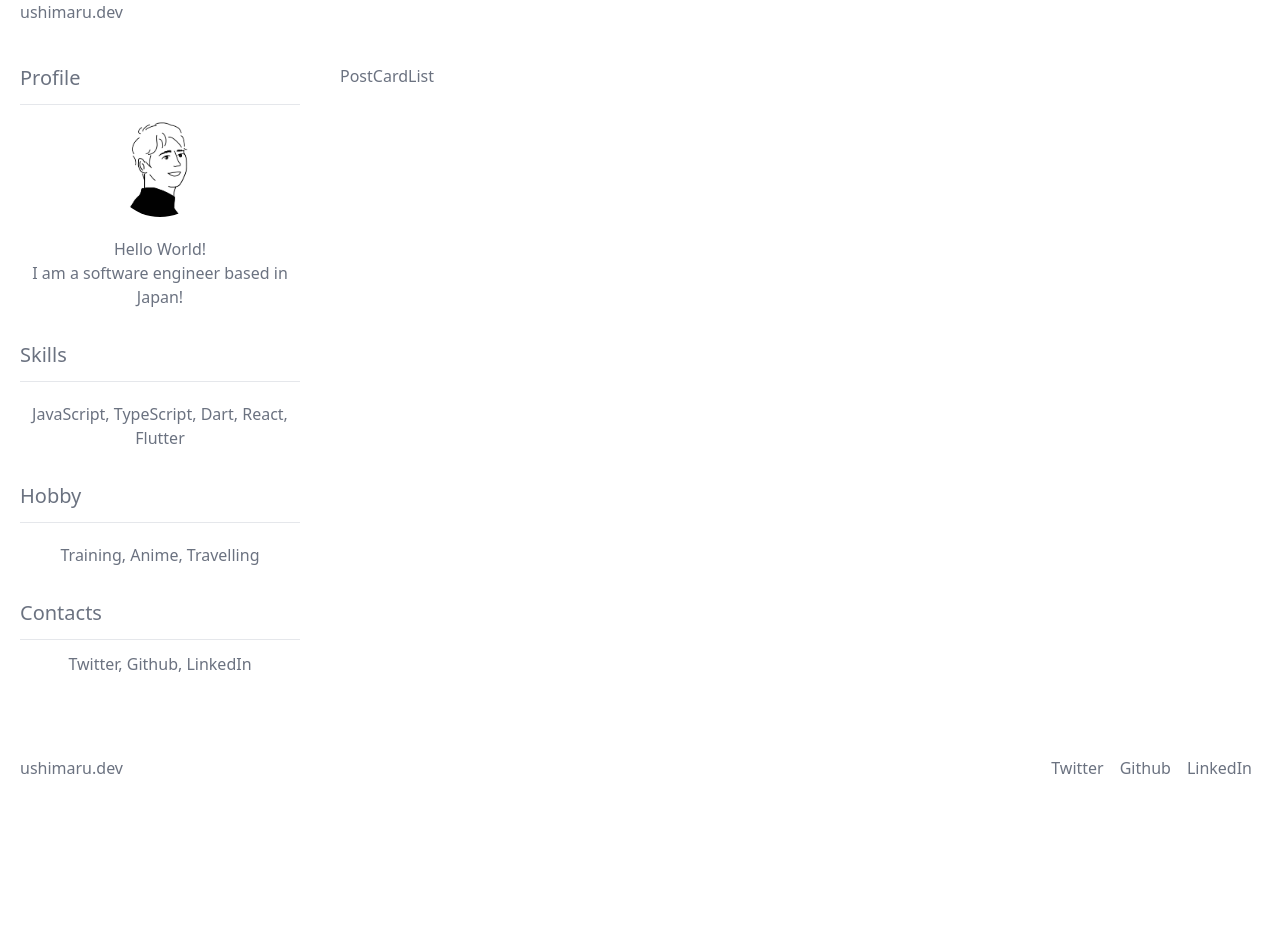
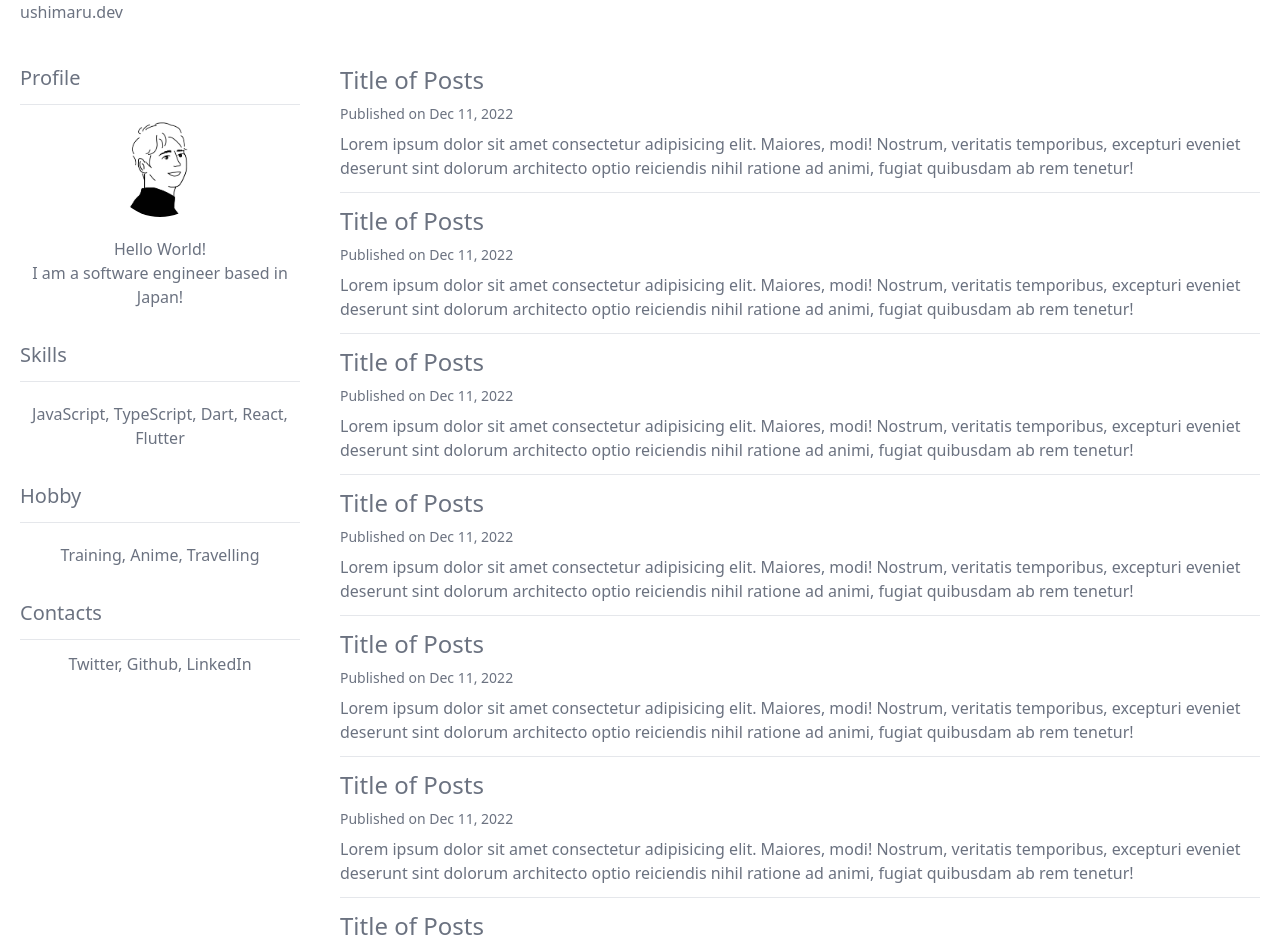
Before and after one commit to masa08/ushimarudev, a Next.js app: page / in a window 1280 px wide. Shown: the part 20-972 px from the top of the page. Before the commit the page ends 828 px from the top, so only its background shows below. Built offline with nearby package versions, Linux system fonts and the light colour scheme.

Commit message:
impl base postlist

```diff
--- /dev/null
+++ b/src/components/mainContents/PostCard.tsx
@@ -0,0 +1,22 @@
+import React from 'react';
+
+type Props = {
+  className?: string;
+};
+
+const PostCard: React.FC<Props> = (props) => {
+  return (
+    <div className="mb-2">
+      <h3 className="text-2xl mb-2">Title of Posts</h3>
+      <p className="mb-2 text-sm">Published on Dec 11, 2022</p>
+      <p>
+        Lorem ipsum dolor sit amet consectetur adipisicing elit. Maiores, modi!
+        Nostrum, veritatis temporibus, excepturi eveniet deserunt sint dolorum
+        architecto optio reiciendis nihil ratione ad animi, fugiat quibusdam ab
+        rem tenetur!
+      </p>
+      <hr className="my-3 border-gray-200 dark:border-gray-700" />
+    </div>
+  );
+};
+export default PostCard;
--- a/src/components/mainContents/PostCardList.tsx
+++ b/src/components/mainContents/PostCardList.tsx
@@ -1,13 +1,26 @@
 import React from 'react';
+import PostCard from './PostCard';
 
 type Props = {
   className?: string;
 };
 
 const PostCardList: React.FC<Props> = (props) => {
+  // TODO: localのmarkdownファイルを参照して最新順で記事を取得
+
   return (
     <div>
-      <p>PostCardList</p>
+      <PostCard />
+      <PostCard />
+      <PostCard />
+      <PostCard />
+      <PostCard />
+      <PostCard />
+      <PostCard />
+      <PostCard />
+      <PostCard />
+      <PostCard />
+      {/* TODO: pagination実装 */}
     </div>
   );
 };
```
